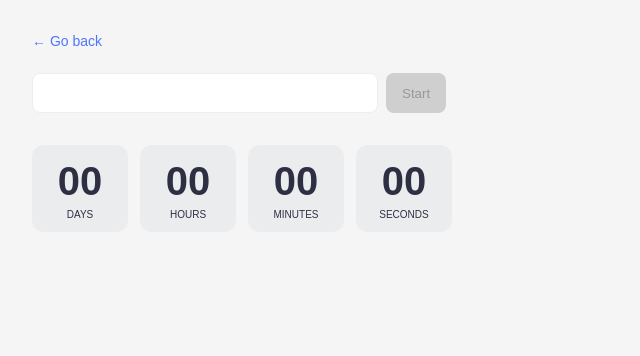
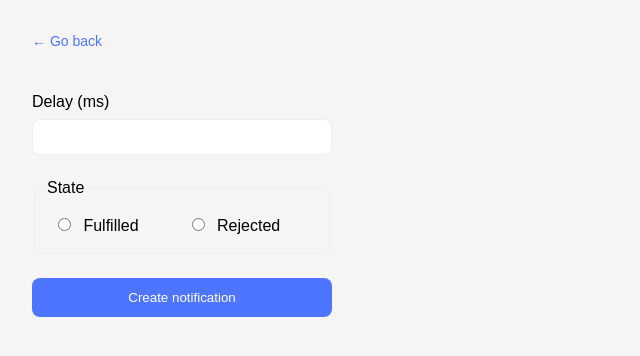
Before and after one commit to vrnkgllmv/goit-advancedjs-hw-02, a website built with Vite: page src/2-snackbar.html in a window 1280 px wide. Shown: the whole page, without its empty margins (0-640 px from the left). Built offline with nearby package versions, Linux system fonts and the light colour scheme.

Commit message:
Refactor snackbar functionality: replace timer controls with delay input and state selection; implement promise handling with iziToast notifications.

```diff
--- a/src/2-snackbar.html
+++ b/src/2-snackbar.html
@@ -9,28 +9,27 @@
   <body>
     <a class="back-link" href="index.html">← Go back</a>
 
-    <div class="controls">
-      <input type="text" id="datetime-picker" />
-      <button type="button" data-start disabled>Start</button>
-    </div>
+    <form class="form">
+      <label>
+        Delay (ms)
+        <input class="delay-input" type="number" name="delay" required />
+      </label>
 
-    <div class="timer">
-      <div class="field">
-        <span class="value" data-days>00</span>
-        <span class="label">Days</span>
-      </div>
-      <div class="field">
-        <span class="value" data-hours>00</span>
-        <span class="label">Hours</span>
-      </div>
-      <div class="field">
-        <span class="value" data-minutes>00</span>
-        <span class="label">Minutes</span>
-      </div>
-      <div class="field">
-        <span class="value" data-seconds>00</span>
-        <span class="label">Seconds</span>
-      </div>
-    </div>
+      <fieldset>
+        <legend>State</legend>
+        <label class="radio-item">
+          <input type="radio" name="state" value="fulfilled" required />
+          Fulfilled
+        </label>
+        <label class="radio-item">
+          <input type="radio" name="state" value="rejected" required />
+          Rejected
+        </label>
+      </fieldset>
+
+      <button type="submit">Create notification</button>
+    </form>
+
+    <script src="./js/2-snackbar.js" type="module"></script>
   </body>
 </html>
--- a/src/css/styles.css
+++ b/src/css/styles.css
@@ -15,7 +15,7 @@ body {
   font-weight: 800;
 }
 
-.back-link{
+.back-link {
   display: inline-block;
   margin-bottom: 24px;
   margin-right: 32px;
@@ -24,6 +24,8 @@ body {
   font-size: 14px;
   font-weight: 500;
 }
+
+/* Timer styles */
 
 .controls {
   display: flex;
@@ -100,3 +102,58 @@ button[data-start]:hover:not(:disabled) {
   text-transform: uppercase;
   color: #2e2f42;
 }
+
+/* Snackbar styles */
+
+.form {
+  margin-top: 20px;
+  display: flex;
+  flex-direction: column;
+  gap: 24px;
+  width: 300px;
+}
+
+.form label {
+  display: flex;
+  flex-direction: column;
+  font-size: 16px;
+  gap: 8px;
+}
+
+.delay-input {
+  padding: 8px 16px;
+  border: 1px solid #eeeeee;
+  border-radius: 8px;
+  font-size: 16px;
+  outline: none;
+  transition: border-color 0.3s;
+}
+
+fieldset {
+  border: 1px solid #eeeeee;
+  border-radius: 8px;
+  padding: 10px;
+  display: flex;
+  gap: 32px;
+}
+
+fieldset .radio-item {
+  display: inline-block;
+  margin: 8px;
+}
+
+fieldset .radio-item input {
+  margin-right: 8px;
+}
+
+button[type='submit'] {
+  padding: 12px;
+  background-color: #4e75ff;
+  color: white;
+  border: none;
+  border-radius: 8px;
+}
+
+button[type='submit']:hover {
+  background-color: #6c8cff;
+}
--- a/src/js/2-snackbar.js
+++ b/src/js/2-snackbar.js
@@ -0,0 +1,47 @@
+import iziToast from 'izitoast';
+import 'izitoast/dist/css/iziToast.min.css';
+
+const form = document.querySelector('.form');
+
+form.addEventListener('submit', event => {
+  event.preventDefault();
+
+  const delay = Number(form.elements.delay.value);
+  const state = form.elements.state.value;
+
+  createPromise(delay, state)
+    .then(delay => {
+      iziToast.show({
+        message: `✅ Fulfilled promise in ${delay}ms`,
+        position: 'topRight',
+        backgroundColor: '#59a182',
+        messageColor: '#fff',
+        close: false,
+        displayMode: 0,
+      });
+    })
+    .catch(delay => {
+      iziToast.show({
+        message: `❌ Rejected promise in ${delay}ms`,
+        position: 'topRight',
+        backgroundColor: '#ef4040',
+        messageColor: '#fff',
+        close: false,
+        displayMode: 0,
+      });
+    });
+
+  form.reset();
+});
+
+function createPromise(delay, state) {
+  return new Promise((resolve, reject) => {
+    setTimeout(() => {
+      if (state === 'fulfilled') {
+        resolve(delay);
+      } else {
+        reject(delay);
+      }
+    }, delay);
+  });
+}
```
